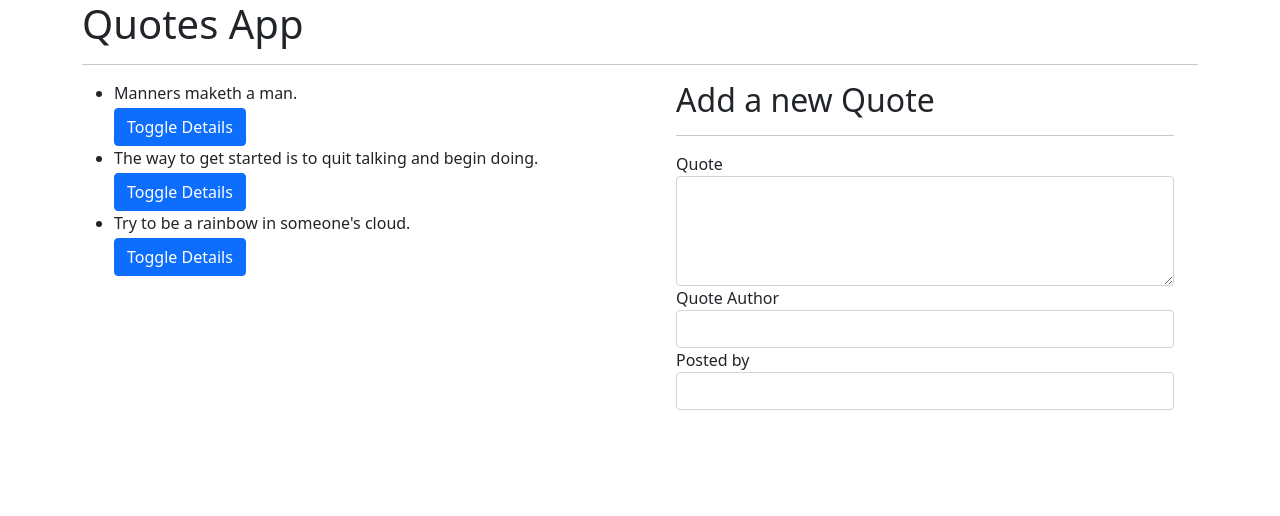
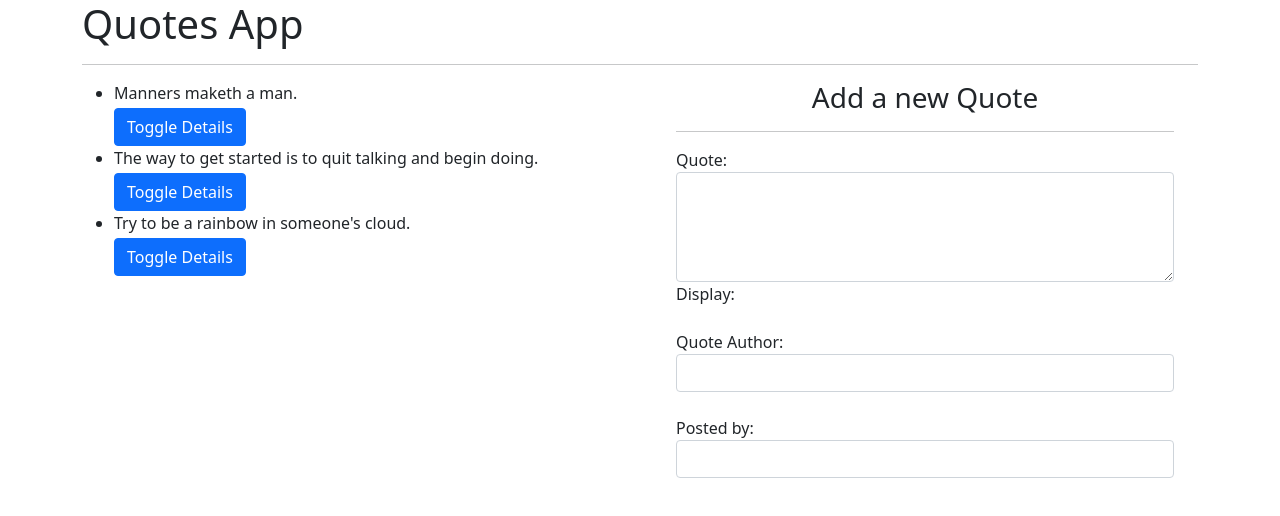
Before and after one commit to MwitaBrian/Quotes-App, an Angular app: page / in a window 1280 px wide. Shown: the top 516 px of the page. Built offline with nearby package versions, Linux system fonts and the light colour scheme.

Commit message:
Implement two-way data binding

```diff
--- a/src/app/quote-form/quote-form.component.html
+++ b/src/app/quote-form/quote-form.component.html
@@ -1,17 +1,21 @@
 <div class="container-fluid">
-  <h2>Add a new Quote</h2>
+  <h3 class="text-center">Add a new Quote</h3>
   <hr>
-  <form action="">
+  <form action="" #quoteForm='ngForm'>
     <div class="form-group">
-      <label for="name">Quote</label>
-      <textarea name="name" class="form-control" rows="4" required></textarea>
+      <label for="name">Quote:</label>
+      <textarea name="quote" id="quote" class="form-control" rows="4" [(ngModel)]="newQuote.quote" required></textarea>
     </div>
+    <!-- Testing to see if we get any data -->
+    Display: {{newQuote.quote}}
+    <br><br>
     <div class="form-group">
-      <label for="details">Quote Author</label>
+      <label for="details">Quote Author:</label>
       <input type="text" class="form-control" id="details">
     </div>
+    <br>
     <div class="form-group">
-      <label for="writer">Posted by</label>
+      <label for="writer">Posted by:</label>
       <input type="text" class="form-control">
     </div>
   </form>
--- a/src/app/quote-form/quote-form.component.ts
+++ b/src/app/quote-form/quote-form.component.ts
@@ -1,4 +1,5 @@
 import { Component, OnInit } from '@angular/core';
+import { Quote } from '../quote';
 
 @Component({
   selector: 'app-quote-form',
@@ -7,6 +8,8 @@ import { Component, OnInit } from '@angular/core';
 })
 export class QuoteFormComponent implements OnInit {
 
+  newQuote = new Quote(0, "", "", "");
+
   constructor() { }
 
   ngOnInit(): void {
```
